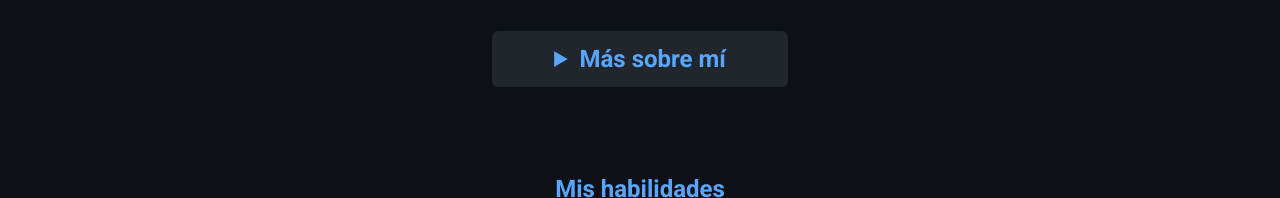
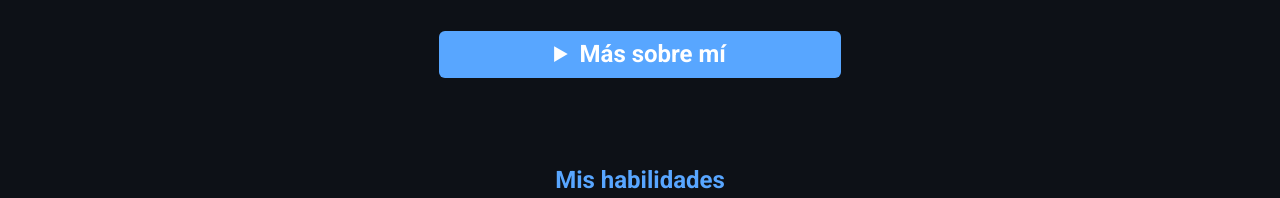
Before and after one commit to MartinDevWorks/MartinDevWorks, a website: page index.html in a window 1280 px wide. Shown: the part 523-721 px from the top of the page. Drawn offline with nearby package versions, Linux system fonts and the light colour scheme.

Commit message:
cambios en el archivo styles.css

```diff
--- a/assets/css/styles.css
+++ b/assets/css/styles.css
@@ -17,7 +17,7 @@
     --button-bg: #21262d;
     --bottom-margin: 0.5rem;
     --bottom-margin-2: 1rem;
-    --line-height: 1.6rem;
+    --line-height: 1.5rem;
     --transition: 0.3s;
 }
   /* Variables fin */
@@ -199,8 +199,8 @@ nav ul.show {
 
 /* Mas sobre mi */
 .mas-sobre {
-    padding: 1.5rem 3rem;
-    margin-top: 2rem;
+    padding: 1.5rem 2.5rem;
+    margin-top: 1.5rem;
     max-width: 68.75rem;
     text-align: center;
     margin: 0 auto;
@@ -210,7 +210,6 @@ nav ul.show {
 
 .mas-sobre:hover {
     transform: scale(1.02);
-
 }
 
 details {
@@ -219,19 +218,18 @@ details {
     border-radius: 8px;
     transition: all 0.3s ease;
     overflow: hidden;
-
 }
 
 summary {
     font-size: 1.5rem;
-    color: var(--primary-color);
+    color: var(--color-white);
     cursor: pointer;
     font-weight: var(--bold-font);
-    padding: 0.9rem;
+    padding: 0.6rem;
     border-radius: 6px;
     transition: all 0.3s ease;
-    background-color: var(--button-bg);
-    max-width: 30%;
+    background-color: var(--primary-color);
+    max-width: 40%;
     min-width: 180px;
     margin: 0 auto;
 }
@@ -241,7 +239,6 @@ summary {
         max-width: 100%;
         line-height: none;
     }
-
 }
 
 summary:hover {
@@ -251,19 +248,19 @@ summary:hover {
 
 details[open]  {
     background-color: var(--button-bg);
-    box-shadow: 0 5px 5px var(--secondary-color);
+    box-shadow: 0 2px 5px var(--secondary-color);
     padding: 1.5rem;
     border-radius: 12px;
-
+    transition: transform 0.3s ease-in-out;
 }
 
 .mas-sobre p {
     line-height: var(--line-height);
-    text-align: justify;
-    padding: 0.1rem 0;
+    text-align: initial;
+    padding: 1.5rem 0;
     margin-bottom: var(--bottom-margin);
     color: var(--color-white);
-    font-size: 1.1em;
+    font-size: 1.2em;
 }
 
 
```
